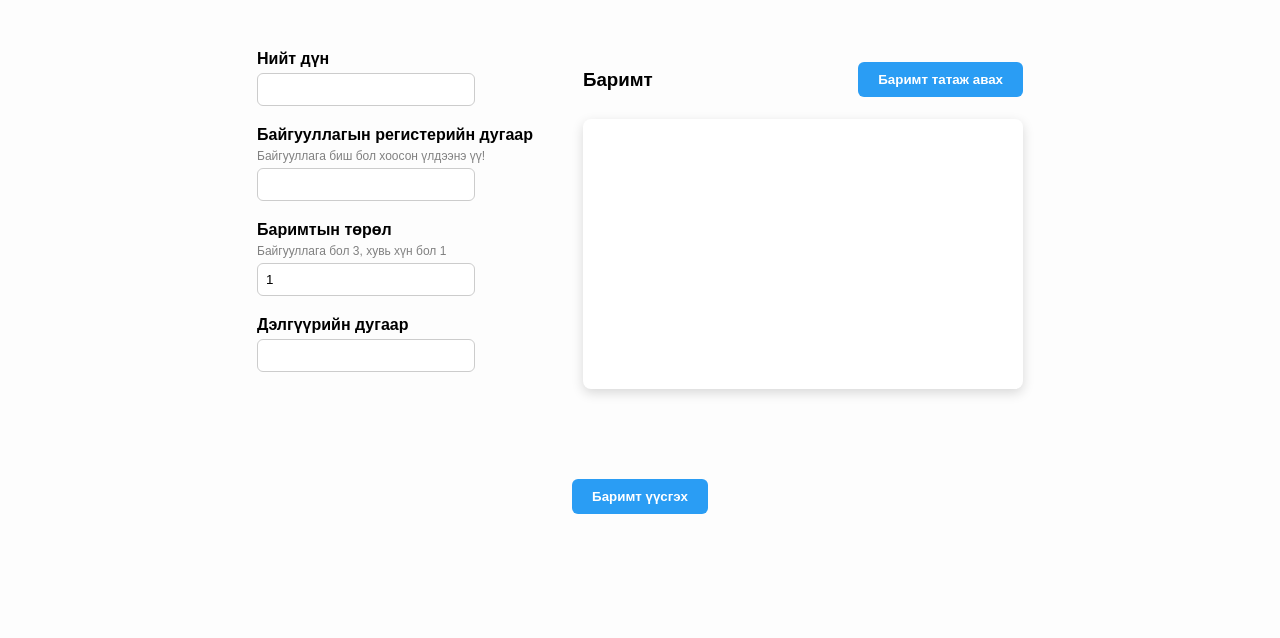
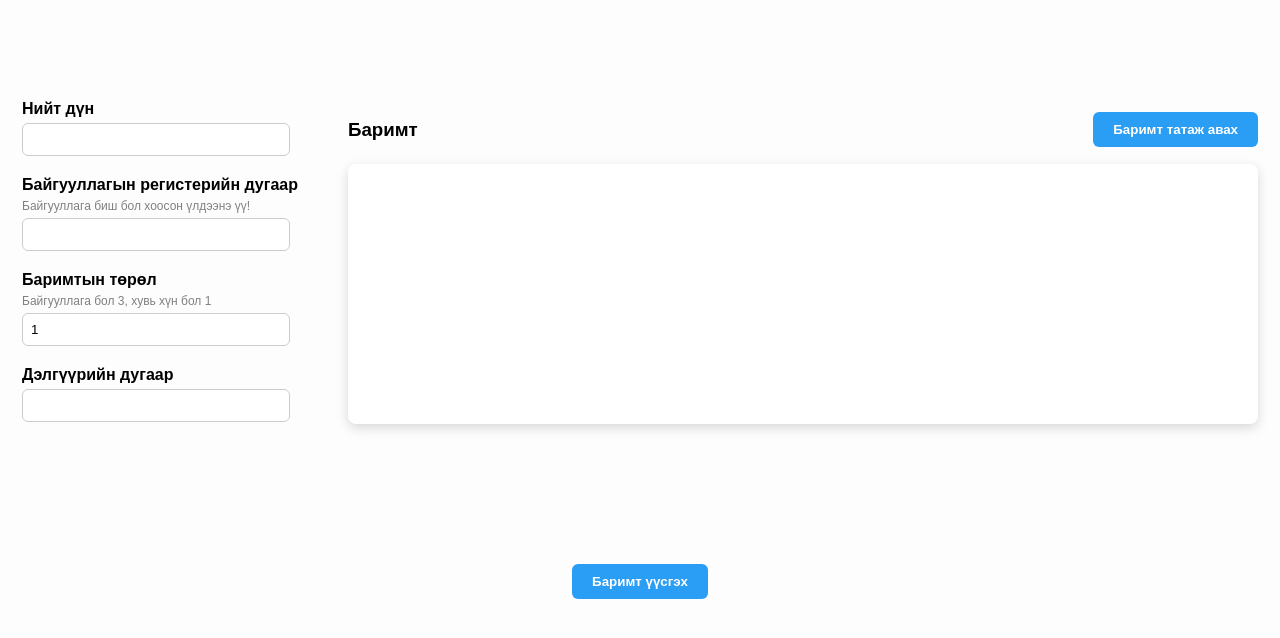
Before and after one commit to nominerdenebattur/barimt_zasvarlagch_web, a Django app: page / in a window 1280 px wide. Shown: the part 47-685 px from the top of the page. Run offline with Django 4.2, Linux system fonts and the light colour scheme.

```diff
--- a/barimt_zasvarlagch_app/views.py
+++ b/barimt_zasvarlagch_app/views.py
@@ -15,9 +15,9 @@ def ebarimt_generate(request):
     # === Input Data ===
     totalAmount = request.GET.get('totalAmount')
     #companyId?
-    regNo = request.GET.get('companyId', '')
+    regNo = request.GET.get('companyReg', '')
     try:
-        company_reg_int = int(regNo) if regNo else None
+        company_reg_int = str(regNo) if regNo else None
     except ValueError:
         company_reg_int = None
     store = request.GET.get('storeId')
@@ -27,7 +27,7 @@ def ebarimt_generate(request):
     nonCashAmount = "0.00"
     amount = totalAmount
     cityTax = "0.00"
-    billType = request.GET.get("billType", "1")
+    billType = regNo
 
     data = {
         "stocks": [
@@ -73,6 +73,9 @@ def ebarimt_generate(request):
 
     headers = {"Content-Type": "application/json"}
     response = requests.post(url, headers=headers, data=json.dumps(data))
+
+    print(f"request: {data}")
+    print(f"response url: {url}")
     print(f"Response: {response}")
     print("Status code:", response.status_code)
 
--- a/templates/zasvarlah.html
+++ b/templates/zasvarlah.html
@@ -34,7 +34,7 @@
             justify-content: center;
             align-items: flex-start;
             gap: 50px;
-            padding: 50px 20px;
+            padding: 100px 20px;
         }
         .form-section {
             display: flex;
@@ -54,7 +54,7 @@
             font-size: 12px;
         }
         .form-group input {
-            width: 200px;
+            width: 250px;
             padding: 8px;
             border-radius: 6px;
             border: 1px solid #ccc;
@@ -62,7 +62,7 @@
         .document-section {
             display: flex;
             flex-direction: column;
-            gap: 10px;
+            gap: 5px;
         }
         .document-header {
             display: flex;
@@ -95,13 +95,13 @@
             cursor: pointer;
         }
         .document-box {
-            width: 420px;
+            width: 900px;
             max-height: 250px;
             background: #fff;
             border-radius: 8px;
             overflow: auto;
             box-shadow: 0 4px 12px rgba(0,0,0,0.15);
-            padding: 10px;
+            padding: 5px;
         }
 
         .document-box table {
@@ -206,7 +206,7 @@
         });
         document.getElementById('generateBtn').addEventListener('click', function () {
             const amount = document.getElementById('totalAmount').value;
-            const companyRegNo = document.getElementById('companyReg' ).value;
+            const companyRegNo = document.getElementById('companyReg', '').value;
             const storeNo = document.getElementById('storeId').value;
 
             // Zaaval bugluh talbaruudiig shalgah
```
